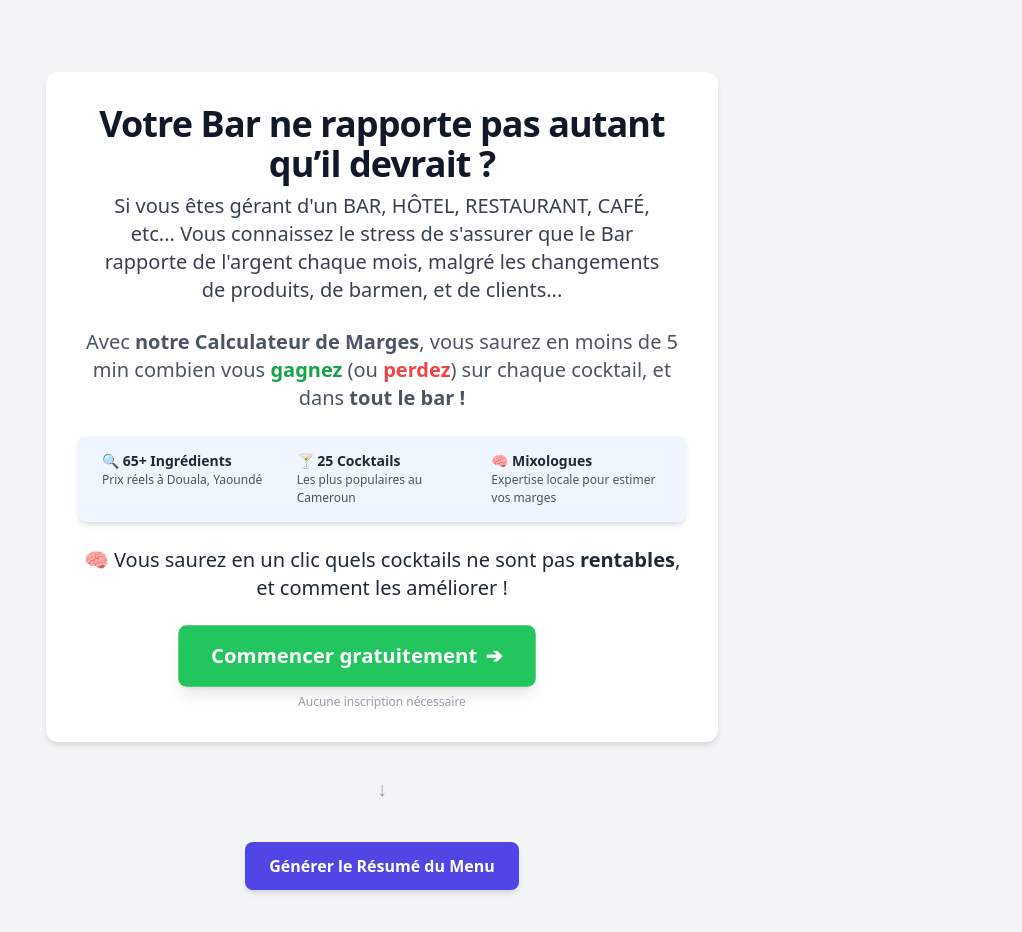
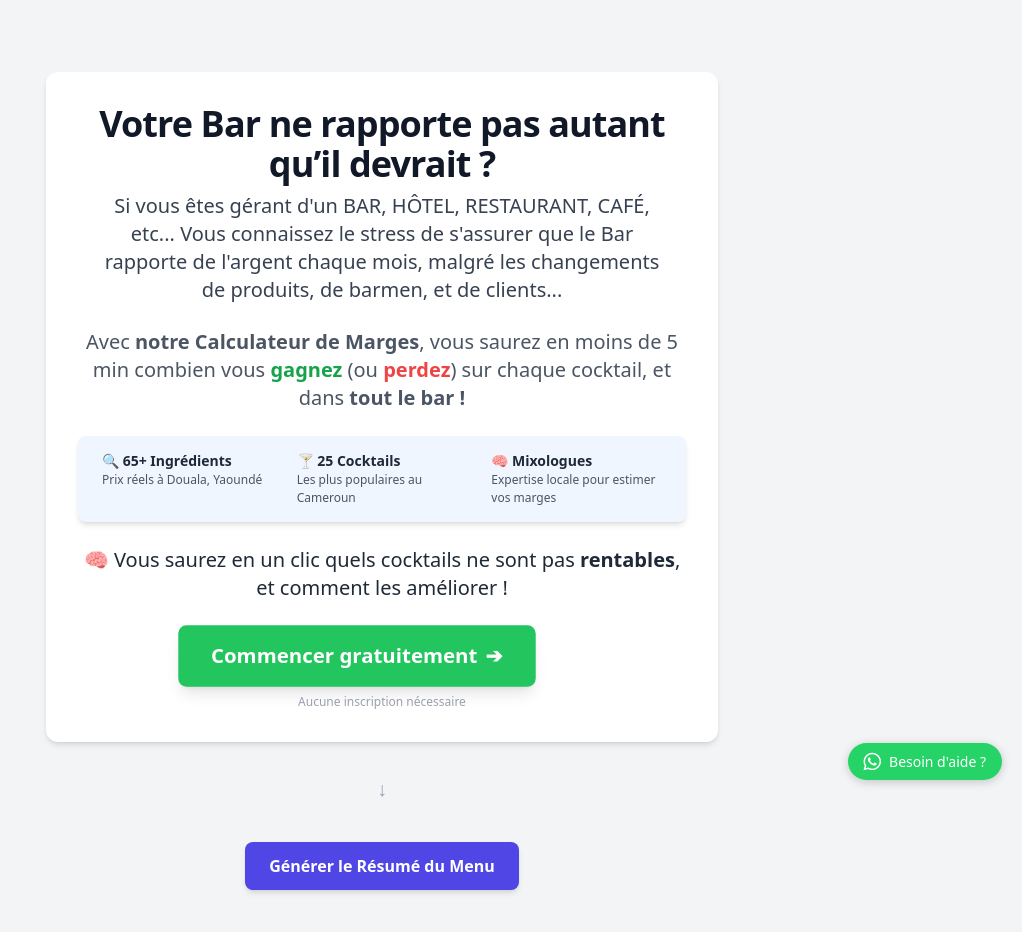
Before and after one commit to enemonsieur/CocktailJoker, a website: page index.html in a window 1280 px wide. Shown: the whole page, without its empty margins (258-1280 px from the left). Drawn offline with nearby package versions, Linux system fonts and the light colour scheme.

Commit message:
Update index.html
Added Button Whatsapp

```diff
--- a/index.html
+++ b/index.html
@@ -6,10 +6,47 @@
   <title>Optimisateur de Marges de Cocktails</title>
   <meta name="viewport" content="width=device-width, initial-scale=1, maximum-scale=1">
   <script src="https://cdn.tailwindcss.com"></script>
+  <link rel="stylesheet" href="https://cdnjs.cloudflare.com/ajax/libs/font-awesome/6.0.0/css/all.min.css">
   <style>
     button,[onclick]{cursor:pointer;}
     @keyframes pulse-slow{0%,100%{transform:scale(1);}50%{transform:scale(1.05);}}
     .animate-pulse-slow{animation:pulse-slow 3s infinite;}
+
+    /* WhatsApp floating button */
+    .whatsapp-float {
+      position: fixed;
+      bottom: 20px;
+      right: 20px;
+      background-color: #25D366;
+      color: white;
+      border-radius: 50px;
+      padding: 8px 16px;
+      font-size: 14px;
+      box-shadow: 0 2px 10px rgba(0,0,0,0.2);
+      z-index: 1000;
+      display: flex;
+      align-items: center;
+      gap: 8px;
+      text-decoration: none;
+      transition: all 0.3s ease;
+    }
+    .whatsapp-float:hover {
+      background-color: #128C7E;
+      transform: translateY(-2px);
+      box-shadow: 0 4px 15px rgba(0,0,0,0.3);
+    }
+    .whatsapp-float i {
+      font-size: 20px;
+    }
+    @media (max-width: 480px) {
+      .whatsapp-float {
+        font-size: 0;
+        padding: 10px;
+      }
+      .whatsapp-float i {
+        font-size: 24px;
+      }
+    }
   </style>
 </head>
 
@@ -125,6 +162,14 @@
 
   </div> <!-- /wrapper -->
 
+  <!-- WhatsApp Floating Button -->
+  <a href="https://wa.me/237694218017?text=Bonjour%2C%20j'ai%20une%20question%20à%20propos%20de%20l'optimisateur%20de%20marges"
+     class="whatsapp-float"
+     target="_blank"
+     rel="noopener noreferrer">
+    <i class="fab fa-whatsapp"></i>
+    <span>Besoin d'aide ?</span>
+  </a>
 </body>
 
 </html>
```
